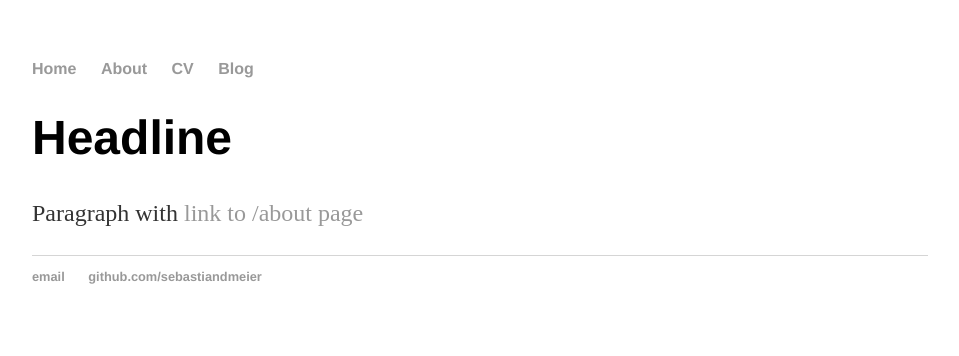
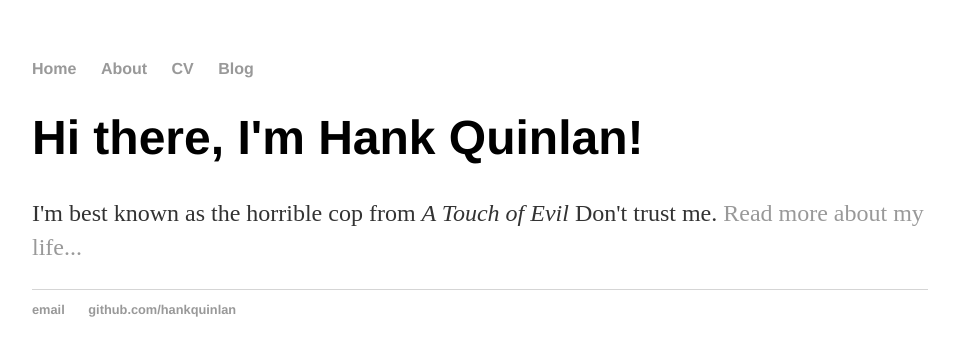
Before and after one commit to Sebastian-dm/sebastiandmeier.github.io, a Jekyll site: the page built from index.html, in a window 1280 px wide. Shown: the top 356 px of the page, without its empty margins (160-1119 px from the left). Built offline with Jekyll 4.4.1, drawn with Linux system fonts in a browser that asks for light colours.

Commit message:
update for jekyll

```diff
--- a/index.html
+++ b/index.html
@@ -1,29 +1,8 @@
-<!DOCTYPE html>
-<html>
-	<head>
-		<title>Title</title>
-		<link rel="stylesheet" type="text/css" href="/css/main.css">
-	</head>
-	<body>
-		<nav>
-    		<ul>
-        		<li><a href="/">Home</a></li>
-	        	<li><a href="/about">About</a></li>
-        		<li><a href="/cv">CV</a></li>
-        		<li><a href="/blog">Blog</a></li>
-    		</ul>
-		</nav>
-		<div class="container">
-    		<div class="blurb">
-        		<h1>Headline</h1>
-				<p>Paragraph with <a href="/about">link to /about page</a></p>
-    		</div><!-- /.blurb -->
-		</div><!-- /.container -->
-		<footer>
-    		<ul>
-        		<li><a href="mailto:sebastiandmeier@gmail.com">email</a></li>
-        		<li><a href="https://github.com/sebastiandmeier">github.com/sebastiandmeier</a></li>
-			</ul>
-		</footer>
-	</body>
-</html>
+---
+layout: default
+title: Hank Quinlan, Horrible Cop
+---
+<div class="blurb">
+	<h1>Hi there, I'm Hank Quinlan!</h1>
+	<p>I'm best known as the horrible cop from <em>A Touch of Evil</em> Don't trust me. <a href="/about">Read more about my life...</a></p>
+</div><!-- /.blurb -->
```
